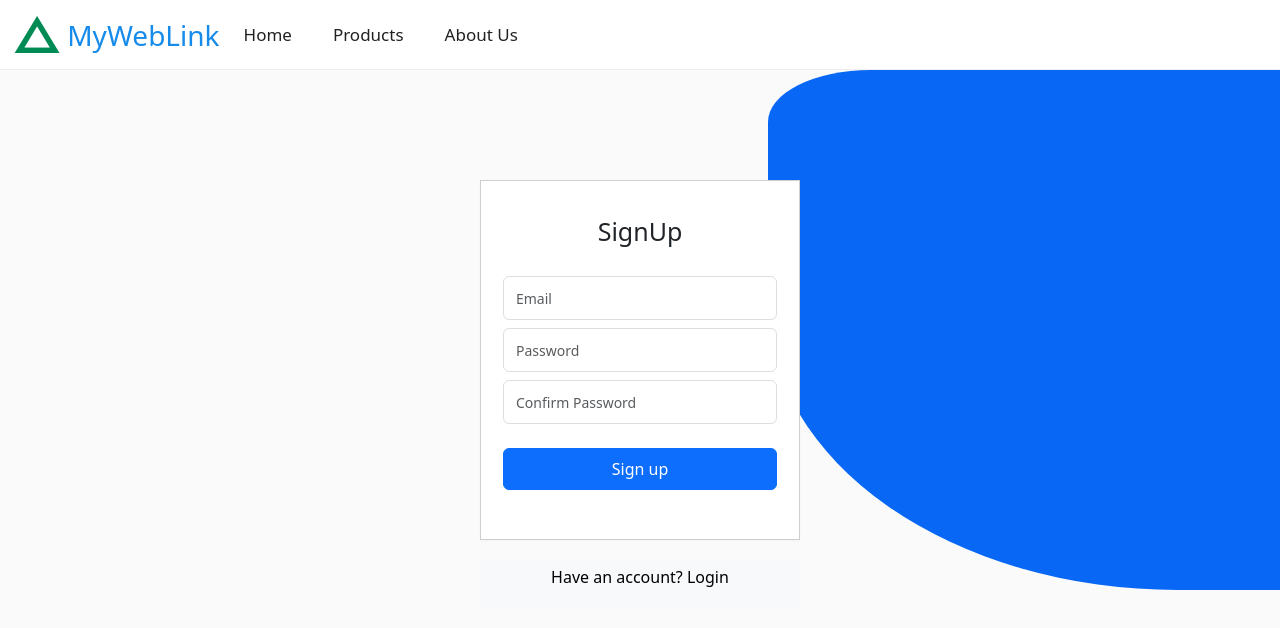
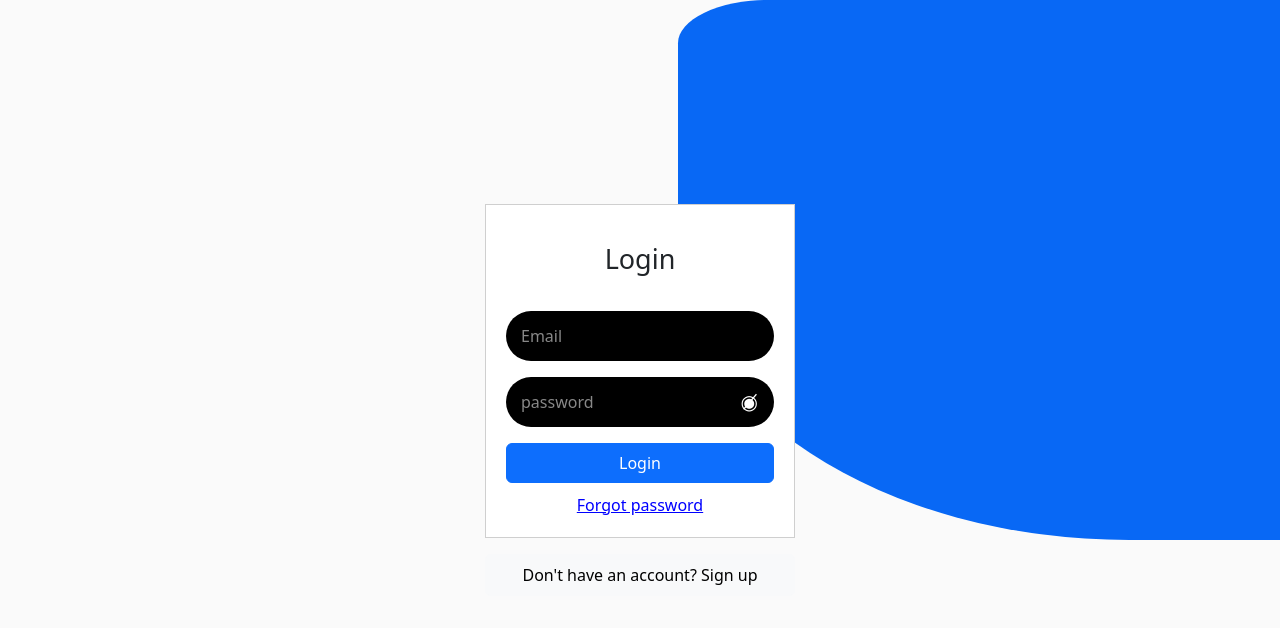
Before and after one commit to ysagar558/ReactBootstrapProjectSharpener, a React (Create React App) app: page /login in a window 1280 px wide. Shown: the top 628 px of the page. Built offline with nearby package versions, Linux system fonts and the light colour scheme.

Commit message:
Adding Login page

```diff
--- a/package.json
+++ b/package.json
@@ -11,6 +11,7 @@
     "react": "^19.2.8",
     "react-bootstrap": "^2.10.10",
     "react-dom": "^19.2.8",
+    "react-router-dom": "^5.3.4",
     "react-scripts": "5.0.1",
     "web-vitals": "^2.1.4"
   },
--- a/src/App.js
+++ b/src/App.js
@@ -1,12 +1,34 @@
+import React from "react";
+import {BrowserRouter as Router,Switch,Route} from "react-router-dom";
 import logo from './logo.svg';
 import './App.css';
 import Signup from "./components/Signup";
+import Login from "./components/Login";
+import Welcome from "./components/Welcome";
 
 function App() {
   return (
-   <>
-   <Signup/>
-   </>
+   <Router>
+      <Switch>
+
+        <Route exact path="/signup">
+          <Signup />
+        </Route>
+
+        <Route exact path="/login">
+          <Login />
+        </Route>
+
+        <Route exact path="/welcome">
+          <Welcome />
+        </Route>
+
+        <Route exact path="/">
+          <Signup />
+        </Route>
+
+      </Switch>
+    </Router>
   );
 }
 
--- /dev/null
+++ b/src/components/Login.css
@@ -0,0 +1,203 @@
+.login-page {
+  min-height: 100vh;
+  background-color: #fafafa;
+  position: relative;
+  overflow: hidden;
+}
+
+/* Blue curved shape */
+
+.login-blue-shape {
+  position: absolute;
+  top: 0;
+  right: 0;
+
+  width: 47%;
+  height: 540px;
+
+  background-color: #0868f5;
+
+  border-bottom-left-radius: 75% 55%;
+  border-top-left-radius: 15% 8%;
+
+  z-index: 1;
+}
+
+/* Login container */
+
+.login-container {
+  position: relative;
+  z-index: 5;
+
+  min-height: 100vh;
+
+  display: flex;
+  flex-direction: column;
+
+  justify-content: center;
+  align-items: center;
+}
+
+/* Login card */
+
+.login-card {
+  width: 310px;
+
+  background-color: white;
+
+  border: 1px solid #cfcfcf;
+
+  padding: 38px 20px 20px;
+
+  text-align: center;
+}
+
+.login-card h2 {
+  font-size: 27px;
+  font-weight: 400;
+
+  margin-bottom: 35px;
+}
+
+/* Input */
+
+.login-card .form-control {
+  height: 50px;
+
+  border-radius: 25px;
+
+  background-color: #000;
+  color: white;
+
+  border: none;
+
+  padding-left: 15px;
+}
+
+.login-card .form-control::placeholder {
+  color: #888;
+}
+
+.login-card .form-control:focus {
+  background-color: #000;
+  color: white;
+
+  box-shadow: none;
+}
+
+/* Password */
+
+.password-group {
+  position: relative;
+}
+
+.password-toggle {
+  position: absolute;
+
+  right: 10px;
+  top: 50%;
+
+  transform: translateY(-50%);
+
+  background: transparent;
+  border: none;
+
+  color: white;
+
+  font-size: 20px;
+
+  cursor: pointer;
+}
+
+/* Login button */
+
+.login-submit-button {
+  width: 100%;
+
+  height: 40px;
+
+  border-radius: 25px;
+
+  border: none;
+
+  background-color: #0798ed;
+
+  font-size: 16px;
+}
+
+.login-submit-button:hover {
+  background-color: #0787d5;
+}
+
+.login-submit-button:disabled {
+  opacity: 0.6;
+}
+
+/* Forgot password */
+
+.forgot-password {
+  display: block;
+
+  margin-top: 10px;
+
+  color: blue;
+
+  font-size: 16px;
+}
+
+/* Signup button */
+
+.signup-redirect-button {
+  width: 310px;
+
+  height: 42px;
+
+  margin-top: 16px;
+
+  border: 1px solid #5d6c66;
+
+  border-radius: 5px;
+
+  background-color: #e9f7f1;
+
+  color: #333;
+
+  font-size: 15px;
+}
+
+.signup-redirect-button:hover {
+  background-color: #d9eee7;
+
+  color: #222;
+}
+
+/* Alert */
+
+.login-alert {
+  font-size: 13px;
+  padding: 7px;
+}
+
+/* Responsive */
+
+@media (max-width: 768px) {
+  .login-blue-shape {
+    width: 60%;
+    height: 400px;
+  }
+}
+
+@media (max-width: 480px) {
+  .login-blue-shape {
+    width: 75%;
+    height: 350px;
+  }
+
+  .login-card {
+    width: 90%;
+  }
+
+  .signup-redirect-button {
+    width: 90%;
+  }
+}
--- /dev/null
+++ b/src/components/Login.js
@@ -0,0 +1,170 @@
+import React, { useState } from "react";
+import { Container, Form, Button, Alert } from "react-bootstrap";
+import { useHistory } from "react-router-dom";
+import "./Login.css";
+
+const API_KEY = "AIzaSyB0e7Z_UOBldjUY0i1y3N4i8t_odTfBaog";
+
+const Login = () => {
+  const history = useHistory();
+
+  const [email, setEmail] = useState("");
+  const [password, setPassword] = useState("");
+
+  const [showPassword, setShowPassword] = useState(false);
+  const [error, setError] = useState("");
+
+  const handleSubmit = async (e) => {
+    e.preventDefault();
+
+    setError("");
+
+    // Check fields
+    if (!email.trim() || !password) {
+      setError("Email and password are mandatory.");
+      return;
+    }
+
+    try {
+      const response = await fetch(
+        `https://identitytoolkit.googleapis.com/v1/accounts:signInWithPassword?key=${API_KEY}`,
+        {
+          method: "POST",
+          headers: {
+            "Content-Type": "application/json",
+          },
+          body: JSON.stringify({
+            email: email,
+            password: password,
+            returnSecureToken: true,
+          }),
+        }
+      );
+
+      const data = await response.json();
+
+      console.log("Firebase login response:", data);
+
+      if (!response.ok) {
+        throw new Error(data.error?.message || "Login failed");
+      }
+
+      // Successful login
+      console.log("User has successfully logged in.");
+      localStorage.setItem("token", data.idToken);
+
+      // Navigate to Welcome page
+      history.push("/welcome");
+
+    } catch (error) {
+      console.log("Login error:", error.message);
+
+      switch (error.message) {
+        case "EMAIL_NOT_FOUND":
+          setError("User does not exist. Please sign up first.");
+          break;
+
+        case "INVALID_PASSWORD":
+          setError("Incorrect password.");
+          break;
+
+        case "INVALID_LOGIN_CREDENTIALS":
+          setError("Invalid email or password.");
+          break;
+
+        case "USER_DISABLED":
+          setError("This user account has been disabled.");
+          break;
+
+        default:
+          setError("Invalid email or password.");
+      }
+    }
+  };
+
+  return (
+    <div className="login-page">
+
+      {/* Blue background */}
+      <div className="login-blue-shape"></div>
+
+      <Container className="login-container">
+
+        <div className="login-card">
+
+          <h2>Login</h2>
+
+          {error && (
+            <Alert variant="danger" className="login-alert">
+              {error}
+            </Alert>
+          )}
+
+          <Form onSubmit={handleSubmit} noValidate>
+
+            {/* Email */}
+            <Form.Group className="mb-3">
+              <Form.Control
+                type="text"
+                placeholder="Email"
+                value={email}
+                onChange={(e) => setEmail(e.target.value)}
+              />
+            </Form.Group>
+
+            {/* Password */}
+            <Form.Group className="password-group mb-3">
+
+              <Form.Control
+                type={showPassword ? "text" : "password"}
+                placeholder="password"
+                value={password}
+                onChange={(e) => setPassword(e.target.value)}
+              />
+
+              <button
+                type="button"
+                className="password-toggle"
+                onClick={() => setShowPassword(!showPassword)}
+              >
+                {showPassword ? "◉" : "◉̸"}
+              </button>
+
+            </Form.Group>
+
+            {/* Login */}
+            <Button
+              type="submit"
+              className="login-submit-button"
+            //   disabled={!email && !password}
+            >
+              Login
+            </Button>
+
+          </Form>
+
+          {/* Forgot password */}
+          <a
+            href="/forgot-password"
+            className="forgot-password"
+          >
+            Forgot password
+          </a>
+
+        </div>
+
+        {/* Signup */}
+        <Button
+          variant="light"
+          className="signup-redirect-button"
+          onClick={() => history.push("/signup")}
+        >
+          Don't have an account? Sign up
+        </Button>
+
+      </Container>
+    </div>
+  );
+};
+
+export default Login;
--- a/src/components/Signup.js
+++ b/src/components/Signup.js
@@ -1,5 +1,6 @@
 import React, { useState } from "react";
 import { Container, Navbar, Nav, Form, Button, Alert } from "react-bootstrap";
+import {useHistory} from "react-router-dom";
 import "./Signup.css";
 
 const API_KEY = "AIzaSyB0e7Z_UOBldjUY0i1y3N4i8t_odTfBaog";
@@ -11,6 +12,8 @@ const Signup = () => {
 
   const [error, setError] = useState("");
   const [success, setSuccess] = useState("");
+
+  const history=useHistory();
 
   const handleSubmit = async (e) => {
   e.preventDefault();
@@ -184,7 +187,7 @@ const Signup = () => {
         <Button
           className="login-button"
           variant="light"
-          href="/login"
+          onClick={()=>history.push("/login")}
         >
           Have an account? Login
         </Button>
--- /dev/null
+++ b/src/components/Welcome.css
@@ -0,0 +1,19 @@
+.welcome-page {
+  min-height: 100vh;
+
+  background-color: white;
+}
+
+.welcome-page h1 {
+  margin: 0;
+
+  padding: 25px 20px;
+
+  font-size: 25px;
+
+  font-weight: 400;
+
+  font-style: italic;
+
+  border-bottom: 1px solid #777;
+}
--- /dev/null
+++ b/src/components/Welcome.js
@@ -0,0 +1,15 @@
+import React from "react";
+import { Container } from "react-bootstrap";
+import "./Welcome.css";
+
+const Welcome = () => {
+  return (
+    <div className="welcome-page">
+      <Container fluid>
+        <h1>Welcome to Expense Tracker!!!</h1>
+      </Container>
+    </div>
+  );
+};
+
+export default Welcome;
```
Also changed, not shown: 1 other file (tests, documents, lock files or other folders).
